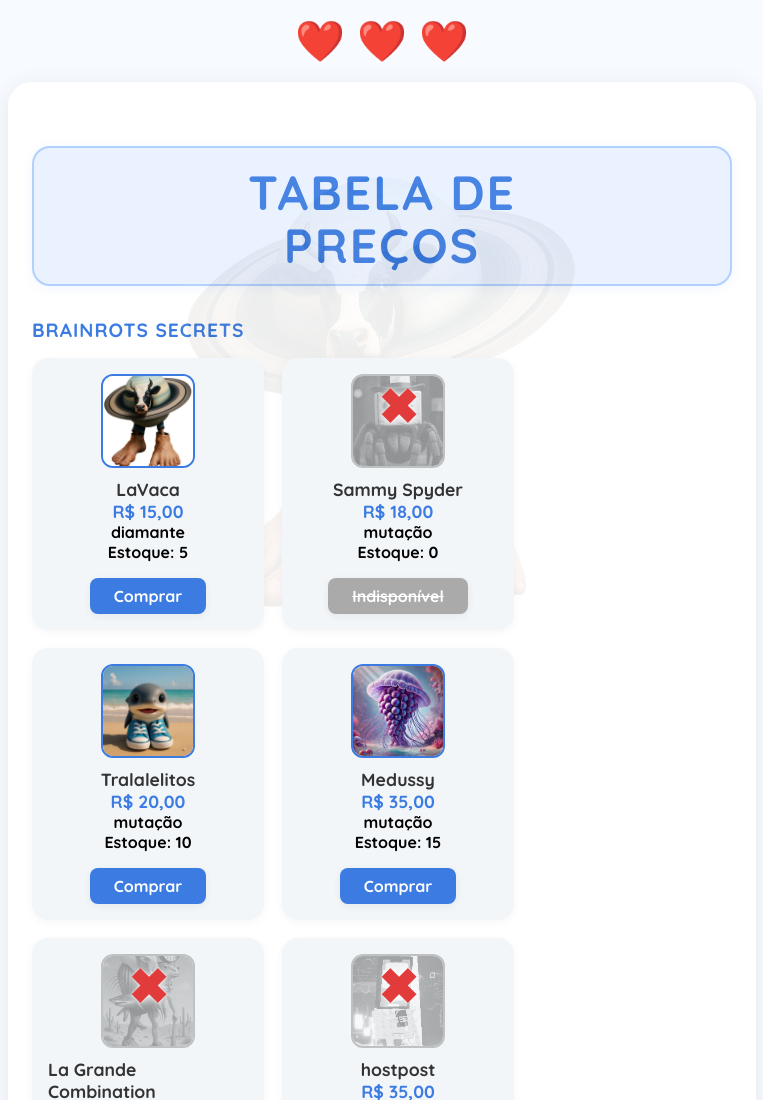
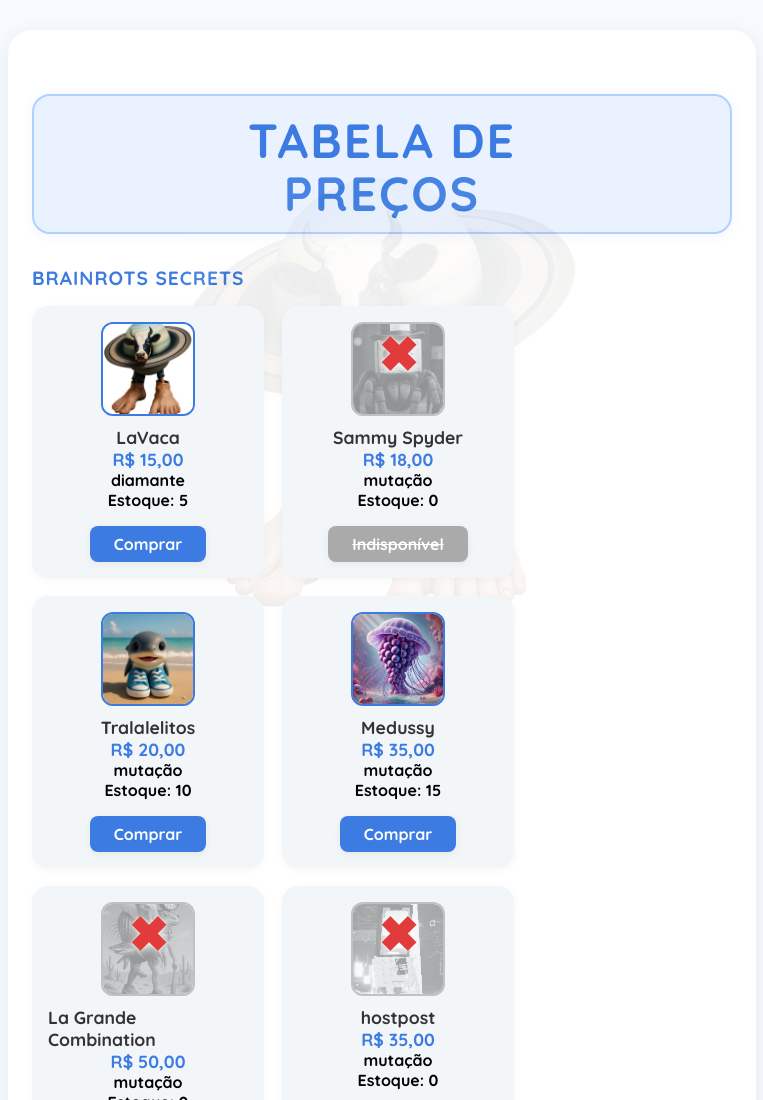
Before and after one commit to BezinXXX74/Blox-Sore, a plain HTML site: page index.html in a window 1280 px wide. Shown: the top 1100 px of the page, without its empty margins (258-1021 px from the left). Drawn offline with Linux system fonts and the light colour scheme.

Commit message:
Update index.html

```diff
--- a/index.html
+++ b/index.html
@@ -8,11 +8,6 @@
   <link href="https://fonts.googleapis.com/css2?family=Quicksand:wght@700&display=swap" rel="stylesheet">
 </head>
 <body>
-  <div class="decoracao-coracoes">
-    <span class="cora">❤️</span>
-    <span class="cora">❤️</span>
-    <span class="cora">❤️</span>
-  </div>
   <div class="container">
     <h1 class="titulo">tabela de<br>preços</h1>
 
```
